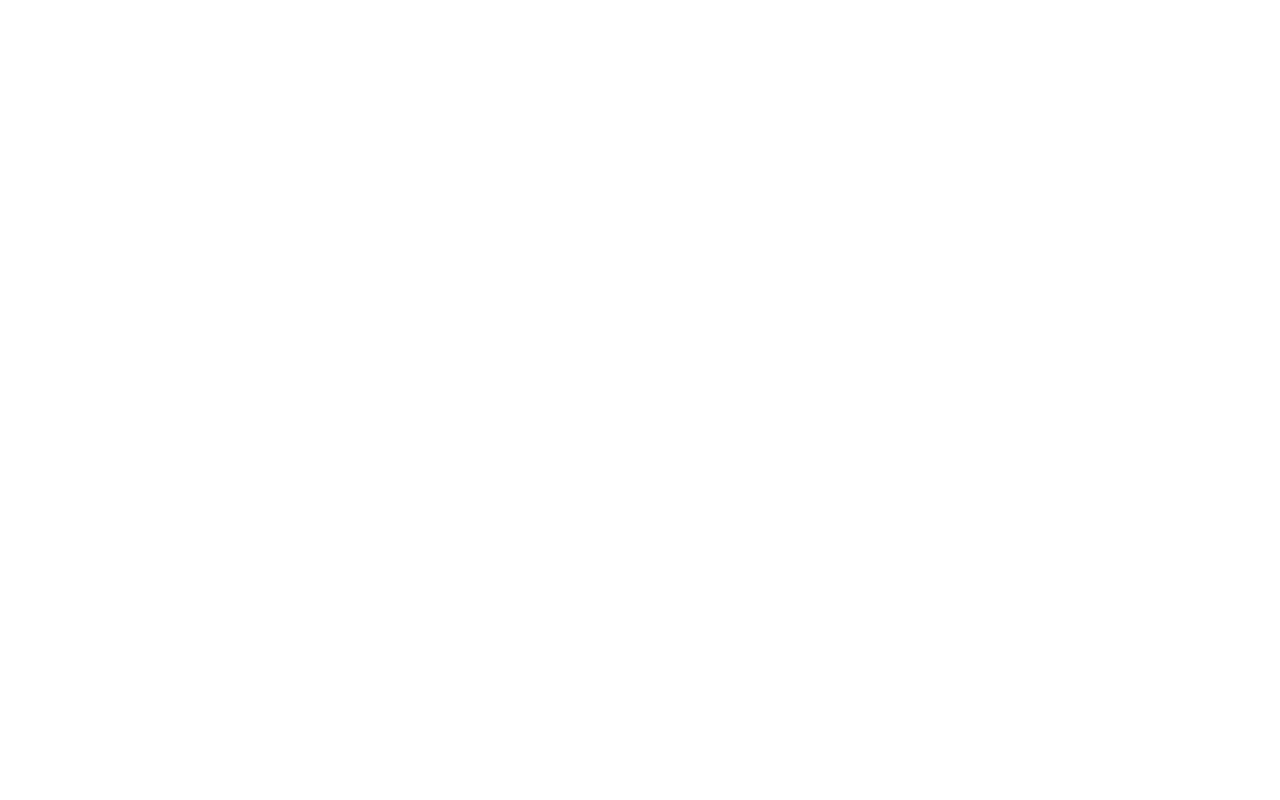
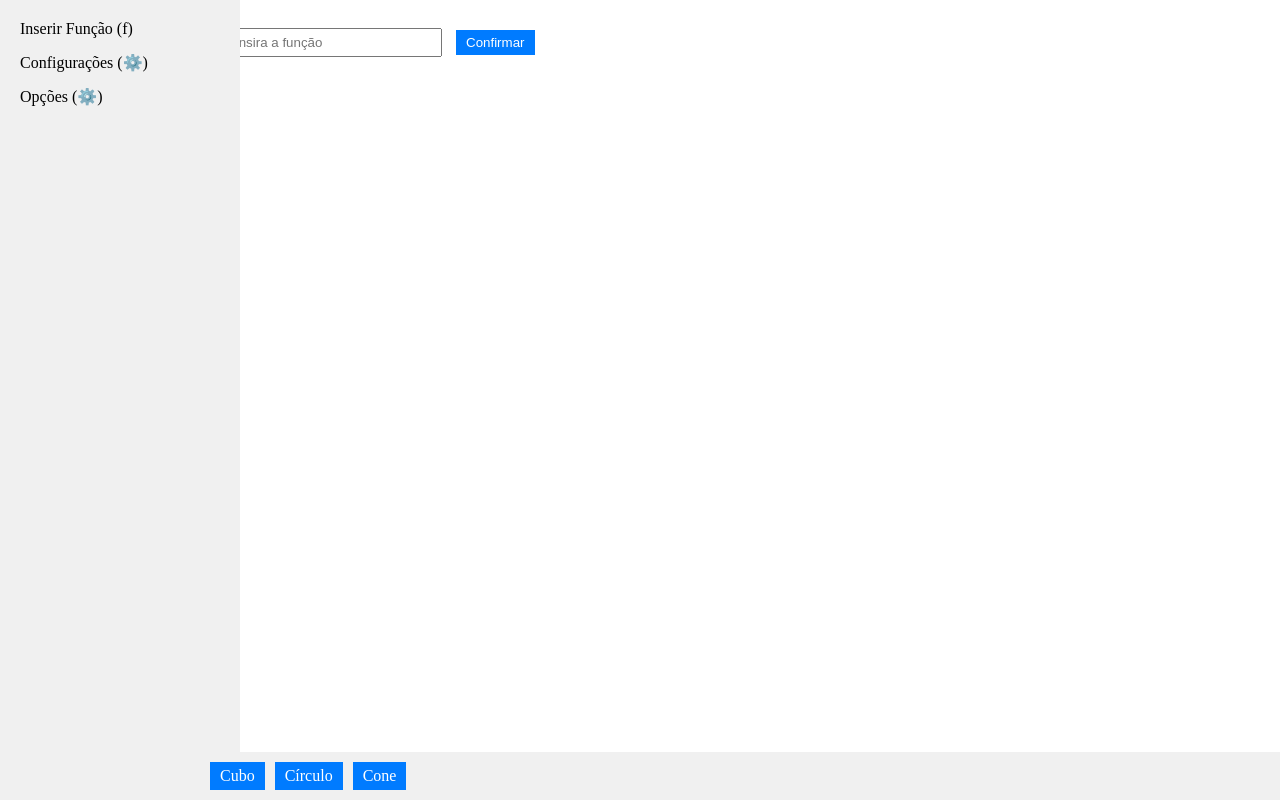
Before and after one commit to Irismaper/ONL, a plain HTML site: page index.html in a window 1280 px wide. Drawn offline with Linux system fonts and the light colour scheme.

Commit message:
tela criada

```diff
--- a/index.html
+++ b/index.html
@@ -3,9 +3,36 @@
 <head>
     <meta charset="UTF-8">
     <meta name="viewport" content="width=device-width, initial-scale=1.0">
-    <title>Document</title>
+    <title>Geogebra-like App</title>
+    <link rel="stylesheet" href="styles.css">
 </head>
 <body>
-
+    <div class="sidebar">
+        <div class="sidebar-option">Inserir Função (f)</div>
+        <div class="sidebar-option">Configurações (⚙️)</div>
+        <div class="sidebar-option">
+            Opções (⚙️)
+            <ul class="options-dropdown">
+                <li>Otimizar</li>
+                <li>Lacuna</li>
+                <li>Ajuda</li>
+            </ul>
+        </div>
+    </div>
+    <div class="main-content">
+        <div class="function-input">
+            <input type="text" placeholder="Insira a função">
+            <button>Confirmar</button>
+        </div>
+        <div class="graph">
+            <!-- Gráfico será renderizado aqui -->
+        </div>
+    </div>
+    <div class="shapes-bar">
+        <div class="shape">Cubo</div>
+        <div class="shape">Círculo</div>
+        <div class="shape">Cone</div>
+        <!-- Adicione mais formas aqui -->
+    </div>
 </body>
 </html>
```
